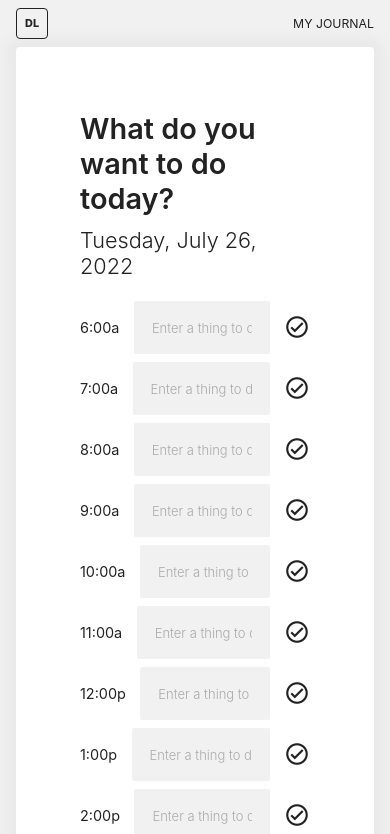
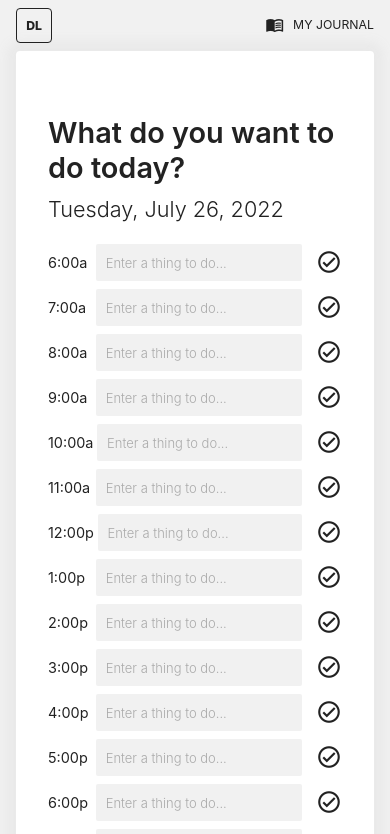
Before and after one commit to igdaloff/daylist, a Next.js app: page / in a window 390 px wide. Shown: the top 834 px of the page. Built offline with nearby package versions, Linux system fonts and the light colour scheme.

Commit message:
more responsive style cleanup

```diff
--- a/styles/Plan.module.scss
+++ b/styles/Plan.module.scss
@@ -11,8 +11,12 @@
   margin-bottom: var(--space-2);
 
   label{
-    margin-right: 1em;
+    margin-right: 0.25em;
     width: 65px;
+
+    @media (min-width: $small) {
+      margin-right: 1em;
+    }
   }
 
   input{
--- a/styles/_variables.module.scss
+++ b/styles/_variables.module.scss
@@ -4,7 +4,7 @@ $white: #fff;
 $grey: #aaa;
 $dark-grey: lighten($black, 20%);
 $light-grey: #f1f1f1;
-$blue: #26bedc;
+$blue: #1eaecb;
 
 :export{
   black: $black;
--- a/styles/index.scss
+++ b/styles/index.scss
@@ -29,7 +29,7 @@ li, ul{
 }
 
 .content-inner{
-  padding: var(--space-7);
+  padding: var(--space-7) var(--space-5);
   background-color: white;
   border-radius: 4px;
   margin: 0 var(--space-3) var(--space-3);
@@ -38,6 +38,7 @@ li, ul{
   @media (min-width: $small) {
     min-height: 100vw;
     margin: var(--space-5) 0 0 var(--space-7);
+    padding: var(--space-8);
     box-shadow: 0px 0px 13px 8px rgba(158,158,158,0.1);
     border-radius: 4px 0 0 0;
   }
@@ -70,16 +71,16 @@ nav{
   }
 
   .logo{
-    font-size: 0.75em;
+    font-size: 0.85em;
     font-weight: 800;
     border: 1px solid;
     padding: 0.75em;
     border-radius: 4px;
     cursor: pointer;
-    transition: 0.2s linear;
+    transition: 0.3s ease-out;
 
     &:hover{
-      background: $black;
+      background: $blue;
       color: $light-grey;
     }
 
@@ -97,7 +98,11 @@ nav{
   text-transform: uppercase;
   font-size: 0.85em;
   margin-left: 1em;
+  transition: 0.3s ease-out;
 
+  &:hover{
+    color: $blue;
+  }
   @media (min-width: $small) {
     text-align: center;
     position: absolute;
@@ -108,36 +113,16 @@ nav{
   }
 
   span{
-    font-size: 1.4em;
+    font-size: 1.5em;
     vertical-align: middle;
-    position: absolute;
-    left: -1.4em;
-    top: -2px;
-  }
-
-  //Todo: Fix this so the transition out happens every time, not just the first.
-  &:after{
-    content: '';
-    position: absolute;
-    width: 100%;
-    border-bottom: 1px solid transparent;
-    left: 0;
-    right: 0;
-    bottom: 0;
-    transform: translateY(3px);
-    transition: border-color 0.2s ease, transform 0.2s linear 4s;
-  }
-
-  &:hover:after{
-    border-color: $grey;
-    transform: translateY(0px);
-    transition: 0.4s ease;
+    padding-right: 0.5em;
+    margin-top: -2px;
   }
 }
 
 //Forms
 input, textarea{
-  padding: var(--space-3);
+  padding: var(--space-2);
   background-color: $light-grey;
   border: 0;
   border-radius: 2px;
@@ -146,6 +131,10 @@ input, textarea{
   font-family: -apple-system, BlinkMacSystemFont, Segoe UI, Roboto, Oxygen, Ubuntu, Cantarell, Fira Sans, Droid Sans, Helvetica Neue, sans-serif;
   font-weight: 300;
   outline: 2px solid transparent;
+
+  @media (min-width: $small) {
+    padding: var(--space-3);
+  }
 
   &::placeholder{
     color: $grey;
```
